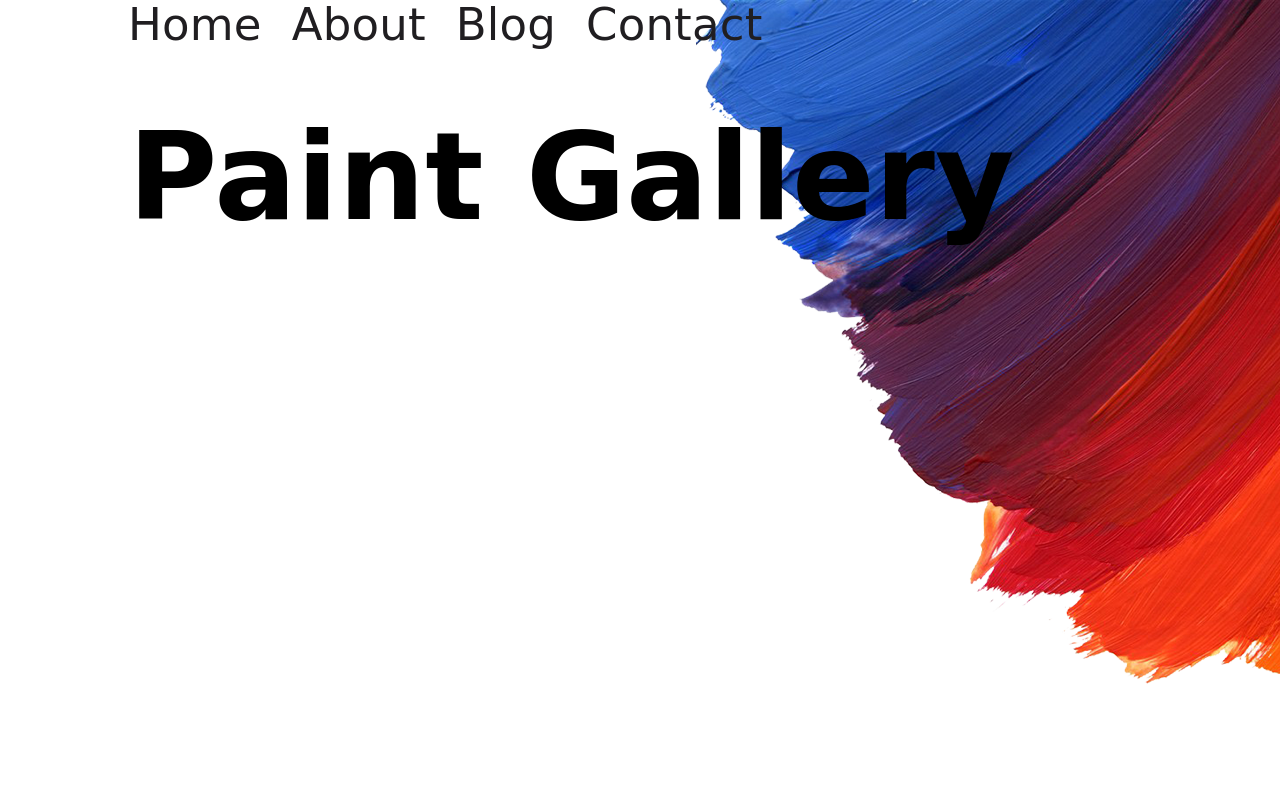
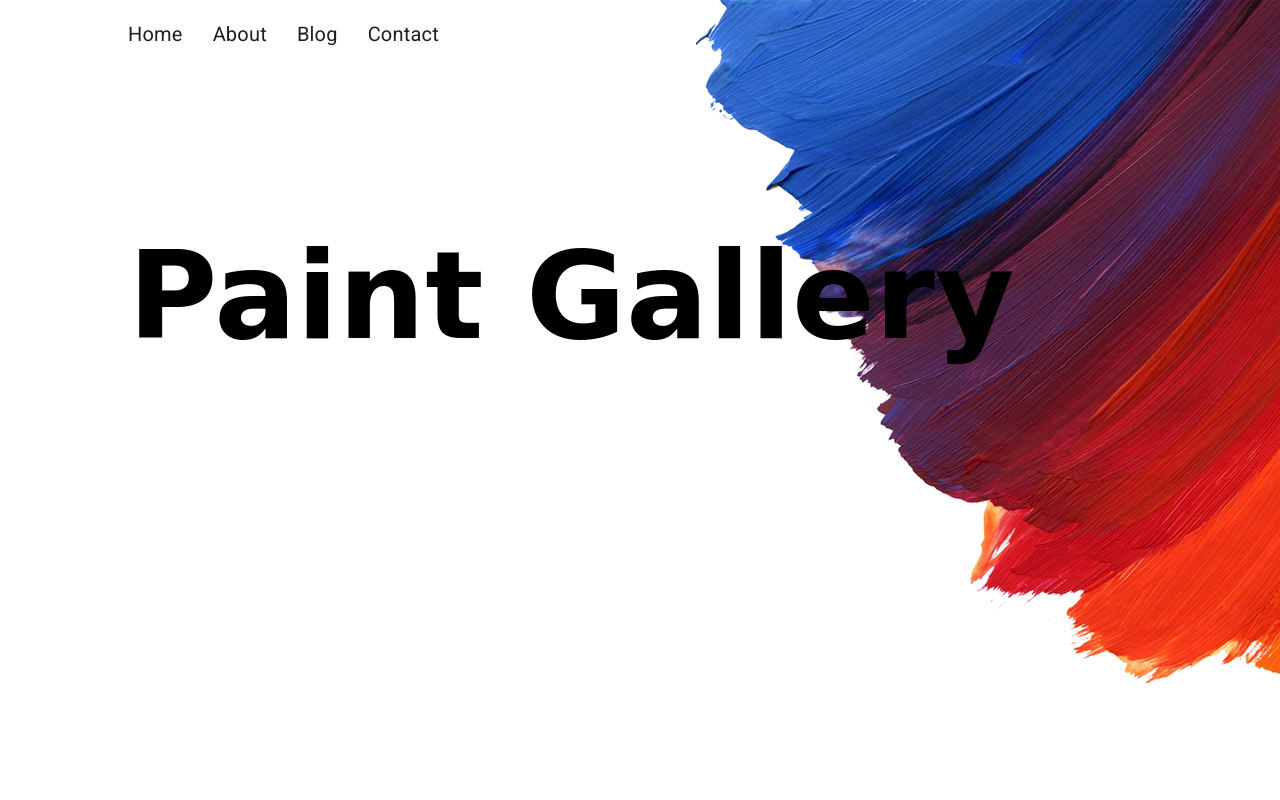
Before and after one commit to juliarwong/project-1-paint-gallery, a plain HTML site: page index.html in a window 1280 px wide. Shown: the top 800 px of the page. Drawn offline with Linux system fonts and the light colour scheme; a web font is replaced by a local one.

Commit message:
small final edits and changes

```diff
--- a/index.html
+++ b/index.html
@@ -24,7 +24,9 @@
                     <li><a href="#Contact">Contact</a></li>
                 </ul>
             </nav>
-            <h1>Paint Gallery</h1>
+            <div class="title">
+                <h1>Paint Gallery</h1>
+            </div>
         </div>
     </header>
 
--- a/styles.css
+++ b/styles.css
@@ -10,6 +10,7 @@ h1 {
     font-family: 'East Sea Dokdo', cursive;
     font-size: 122px;
     line-height: 94.3px;
+    margin: 0;
 }
 
 h2 {
@@ -80,9 +81,20 @@ header {
     background-image: url(./assets/paint1.png);
 }
 
+.title {
+    /* display: flex; */
+    margin-top: 200px;
+}
+
 ul.headerNav {
     margin: 0;
-    padding-top: 10px;
+    padding-top: 20px;
+}
+
+ul.headerNav a {
+    font-family: 'Roboto', sans-serif;
+    font-weight: medium;
+    font-size: 20px;
 }
 
 .headerNav {
```
